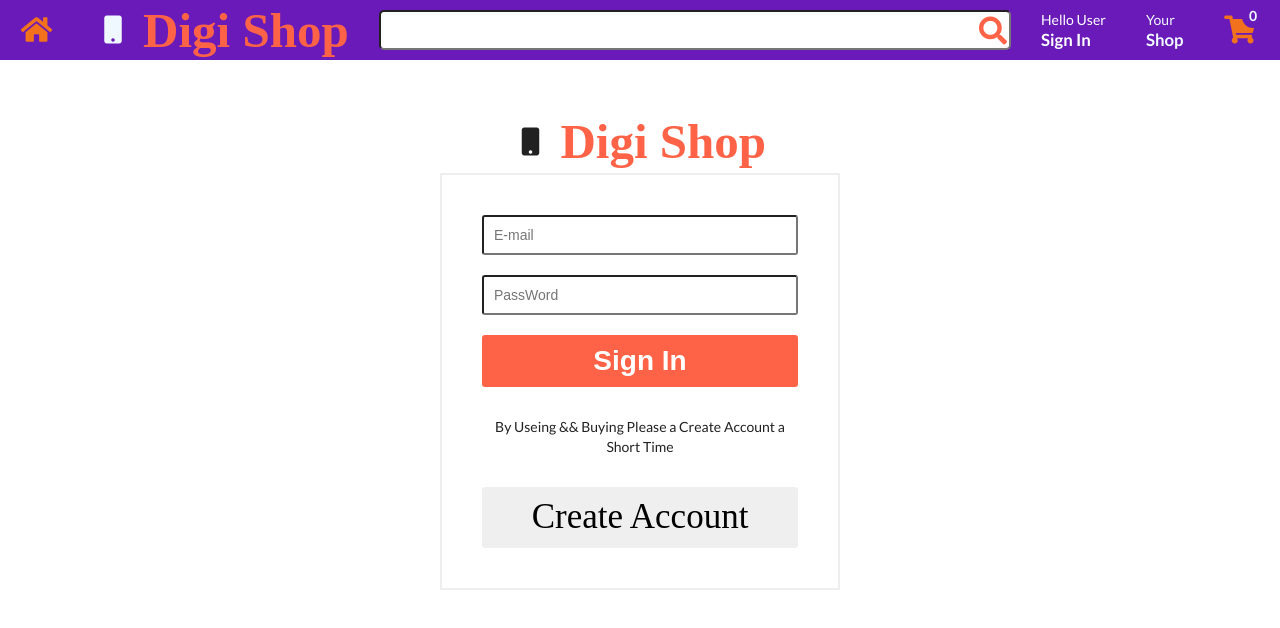
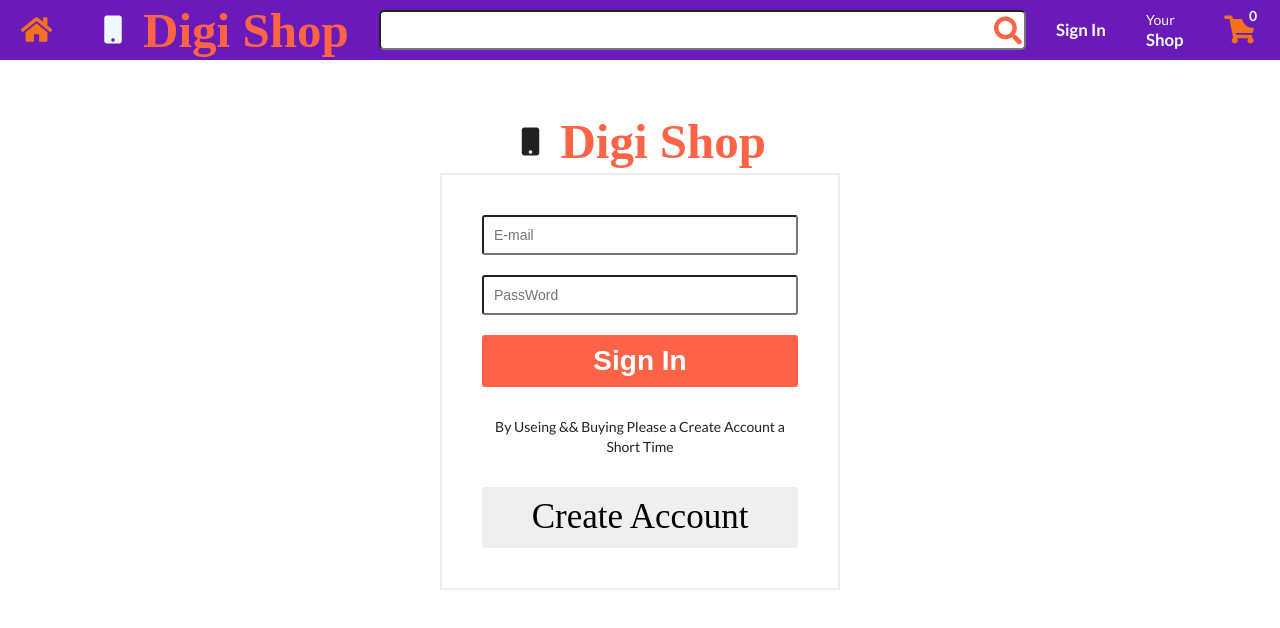
Before and after one commit to ghiyaee/digitall, a React (Create React App) app: page /lo in a window 1280 px wide. Shown: the top 628 px of the page. Built offline with nearby package versions, Linux system fonts and the light colour scheme; a web font is replaced by a local one.

Commit message:
update login to header

```diff
--- a/src/App.js
+++ b/src/App.js
@@ -50,7 +50,7 @@ const App = () => {
   //this counter buy
   const [addBasket, setAddBasket] = useState(0)
 
-
+  const [user,setUser]=useState('')
 
   //this is function add counter basket and new list buying and total price buying
   const addHandel = (item) => {
@@ -66,12 +66,12 @@ const App = () => {
     setTotal(total-=e.price)
   }
   const login = (e,p) => {
-    console.log(e,p);
+    setUser(p)
   }
     return (
       <>
         <Router>
-          <Header item={ addBasket} />
+          <Header item={addBasket} user={user }/>
           <Routes>
              <Route path="/" element={<Home product={product} addItem={addHandel} />}/>
              <Route path="/bk" element={<Basket total={addBasket} buy={buy} sum={total} desconut={descHandel }/>}>
--- a/src/component/Header.jsx
+++ b/src/component/Header.jsx
@@ -1,7 +1,7 @@
 import "./header.css";
 import { Link } from "react-router-dom";
 
-const Header = ({ item }) => {
+const Header = ({ item,user }) => {
   return (
     <>
       <div className="header__container">
@@ -21,7 +21,7 @@ const Header = ({ item }) => {
         <div className="navbar">
           <div className="nav__item">
             <Link to='/lo' className="nav__link">
-              <span className="nav__itemLineOne">Hello User</span>
+              <span className="nav__itemLineOne">{user }</span>
               <span className="nav__item__Sign">Sign In</span>
             </Link>
           </div>
--- a/src/component/Login.jsx
+++ b/src/component/Login.jsx
@@ -4,7 +4,11 @@ const Login = ({login}) => {
     const onRef = useRef();
     const [email, setImail] = useState('');
     const [password,setPassword]=useState('')
-    // login(email,password)
+    const loginHandel = () => {
+        login(email, password)
+        setImail('')
+        setPassword('')
+    }
   return (
     <>
       <div className="login__container">
@@ -15,7 +19,7 @@ const Login = ({login}) => {
         <div className="login__sing">
           <input type="text"  placeholder="E-mail" onChange={e=>{setImail(e.target.value)}} value={email} />
           <input type="text"  placeholder="PassWord" onChange={e=>{setPassword(e.target.value)}} value={password}/>
-          <button className="login__btn__sin" onClick={()=>login(email,password)}>Sign In</button>
+          <button className="login__btn__sin" onClick={loginHandel}>Sign In</button>
           <p>By Useing && Buying Please a Create Account a Short Time</p>
           <button className="login__btn__crt">Create Account</button>
         </div>
```
